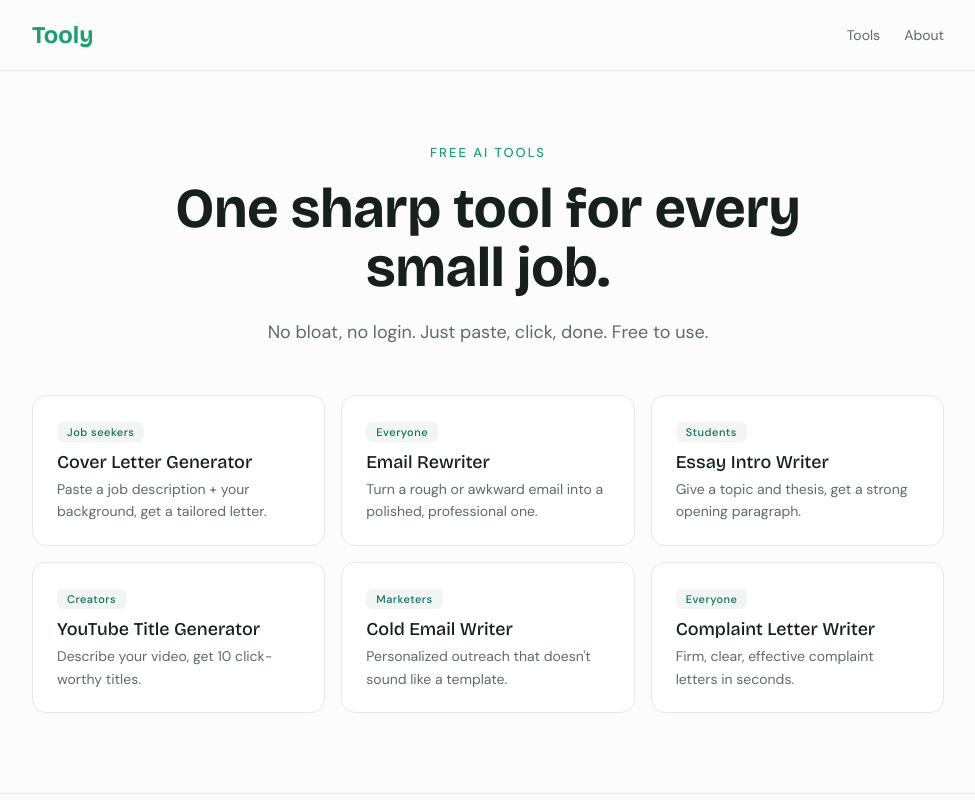
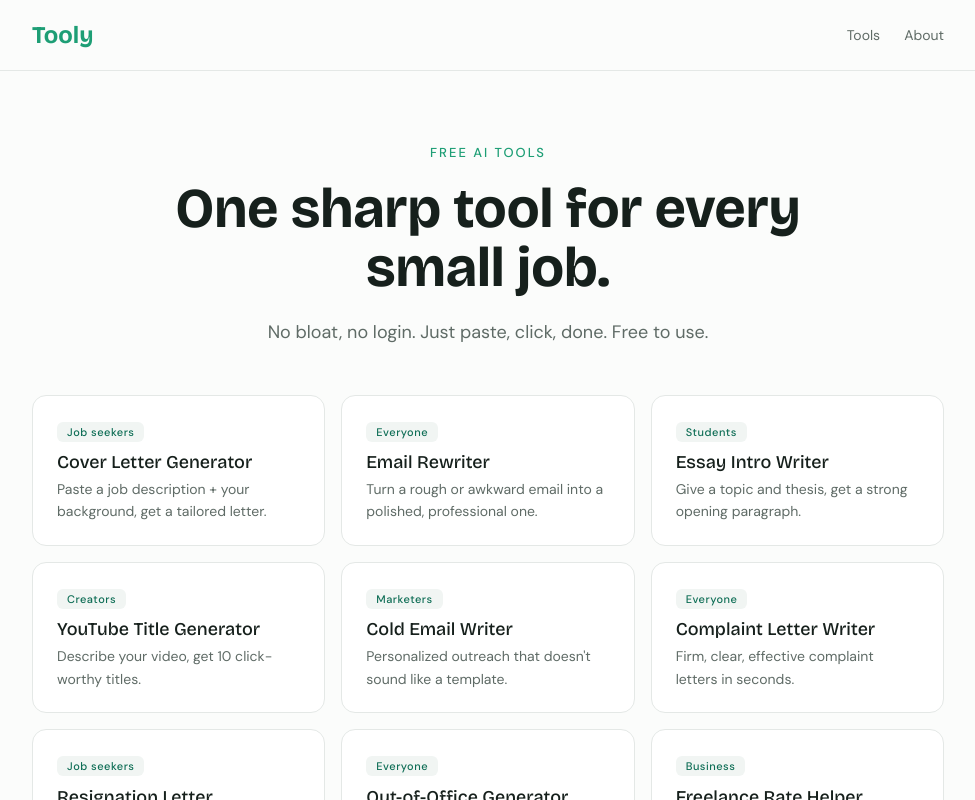
Before and after one commit to Marcoseliecer8/tooly, a Next.js app: page / in a window 1280 px wide. Shown: the top 800 px of the page, without its empty margins (152-1127 px from the left). Built offline with nearby package versions, Linux system fonts and the light colour scheme.

Commit message:
Update page.js

```diff
--- a/app/page.js
+++ b/app/page.js
@@ -7,6 +7,10 @@ const tools = [
   { name: "YouTube Title Generator", desc: "Describe your video, get 10 click-worthy titles.", tag: "Creators", href: "/youtube-titles" },
   { name: "Cold Email Writer", desc: "Personalized outreach that doesn't sound like a template.", tag: "Marketers", href: "/cold-email" },
   { name: "Complaint Letter Writer", desc: "Firm, clear, effective complaint letters in seconds.", tag: "Everyone", href: "/complaint-letter" },
+  { name: "Resignation Letter Generator", desc: "A professional, gracious resignation letter that keeps the door open.", tag: "Job seekers", href: "/resignation-letter" },
+  { name: "Out-of-Office Generator", desc: "A clear, professional auto-reply for when you're away.", tag: "Everyone", href: "/out-of-office" },
+  { name: "Freelance Rate Helper", desc: "Describe your work, get a reasoned rate range and how to justify it.", tag: "Business", href: "/freelance-rate" },
+  { name: "Performance Review Phrases", desc: "Turn rough notes into clear, constructive review phrases.", tag: "Business", href: "/performance-review" },
 ];
 
 export default function Home() {
```
